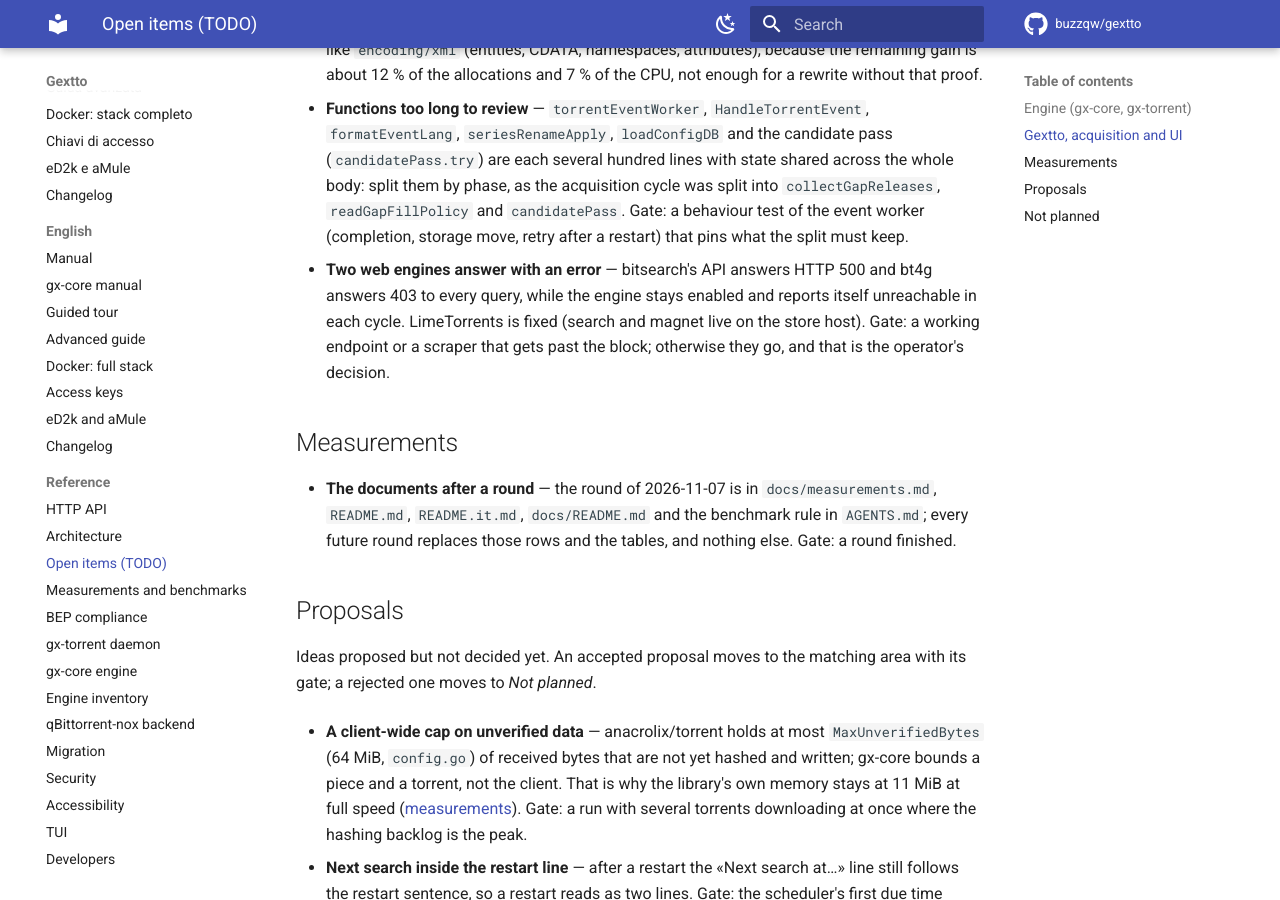
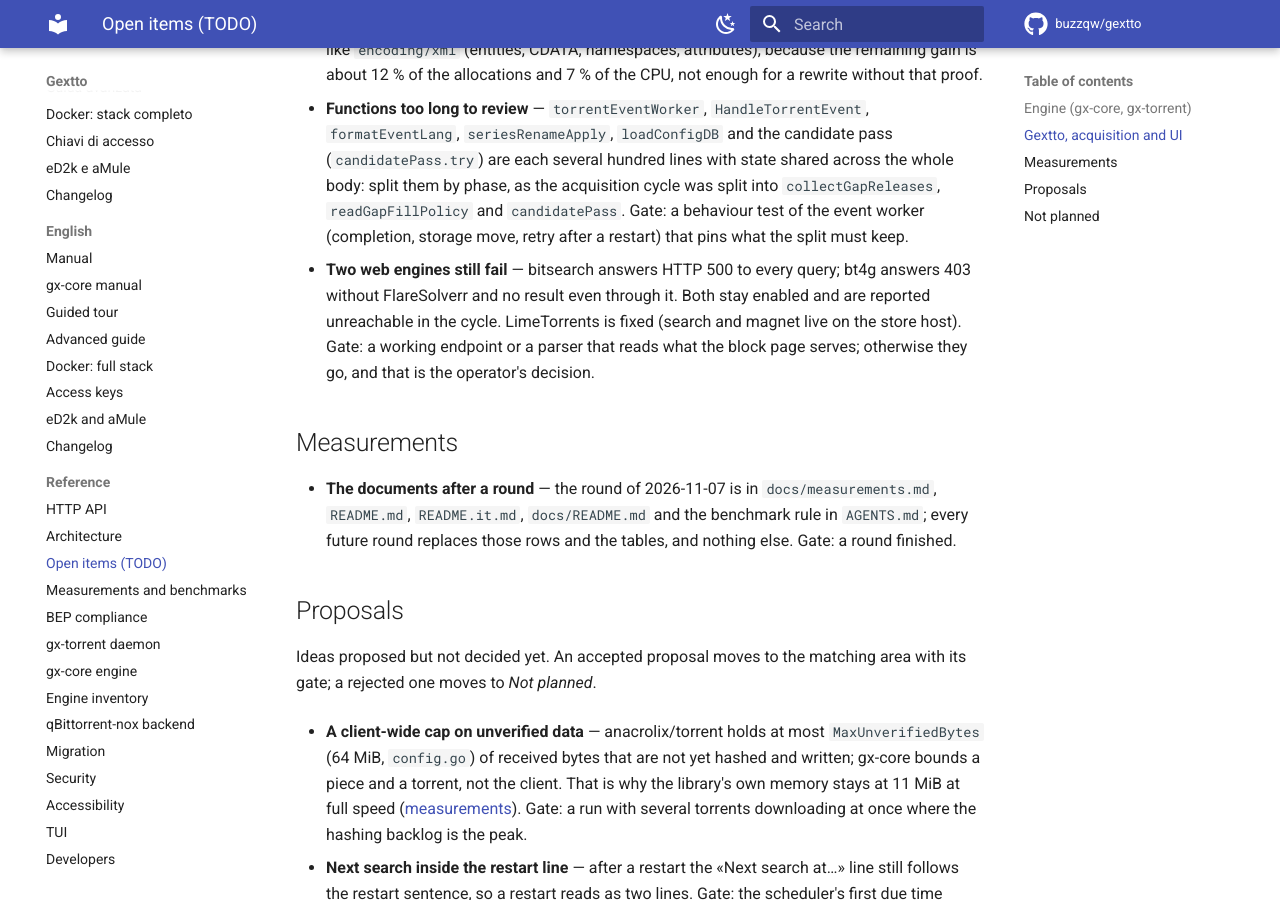
Before and after one commit to buzzqw/gextto, an MkDocs documentation site: the page built from docs/todo.md, in a window 1280 px wide and 900 px high, scrolled down 784 px. Built offline with MkDocs 1.6.1 and Material for MkDocs 9.7.7, drawn with Linux system fonts in a browser that asks for light colours; comment, search, counter and statistics services are not loaded.

Commit message:
todo: what bitsearch and bt4g answer today
Checked against the running daemon: bitsearch is HTTP 500 on every query, and
bt4g is 403 without FlareSolverr and returns no result through it either.

```diff
--- a/docs/todo.md
+++ b/docs/todo.md
@@ -40,11 +40,11 @@ Nothing open: every engine item waits for a condition listed under
   `collectGapReleases`, `readGapFillPolicy` and `candidatePass`. Gate: a behaviour test
   of the event worker (completion, storage move, retry after a restart) that pins what
   the split must keep.
-- **Two web engines answer with an error** — bitsearch's API answers HTTP 500 and
-  bt4g answers 403 to every query, while the engine stays enabled and reports itself
-  unreachable in each cycle. LimeTorrents is fixed (search and magnet live on the store
-  host). Gate: a working endpoint or a scraper that gets past the block; otherwise they
-  go, and that is the operator's decision.
+- **Two web engines still fail** — bitsearch answers HTTP 500 to every query; bt4g
+  answers 403 without FlareSolverr and no result even through it. Both stay enabled
+  and are reported unreachable in the cycle. LimeTorrents is fixed (search and magnet
+  live on the store host). Gate: a working endpoint or a parser that reads what the
+  block page serves; otherwise they go, and that is the operator's decision.
 
 ## Measurements
 
```
